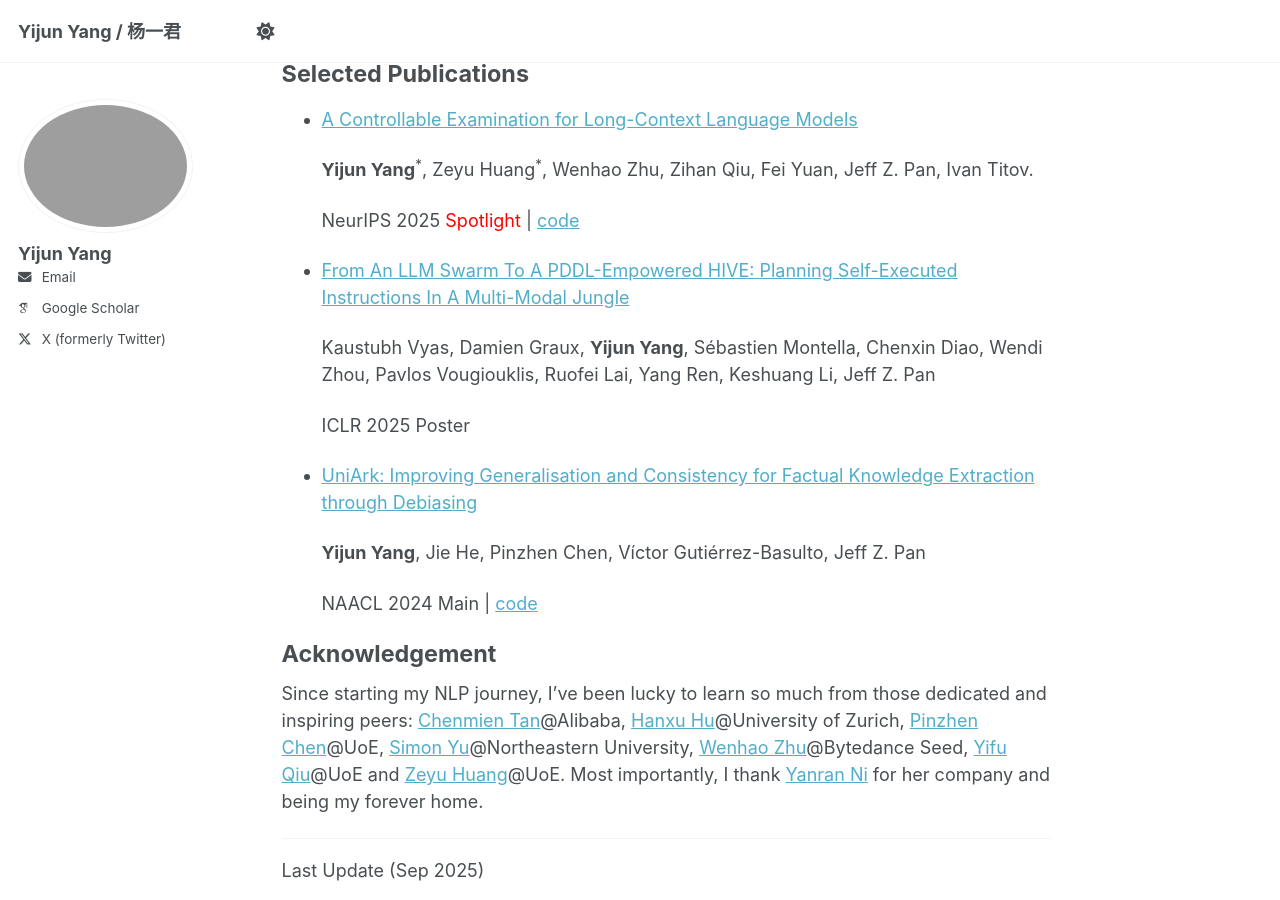
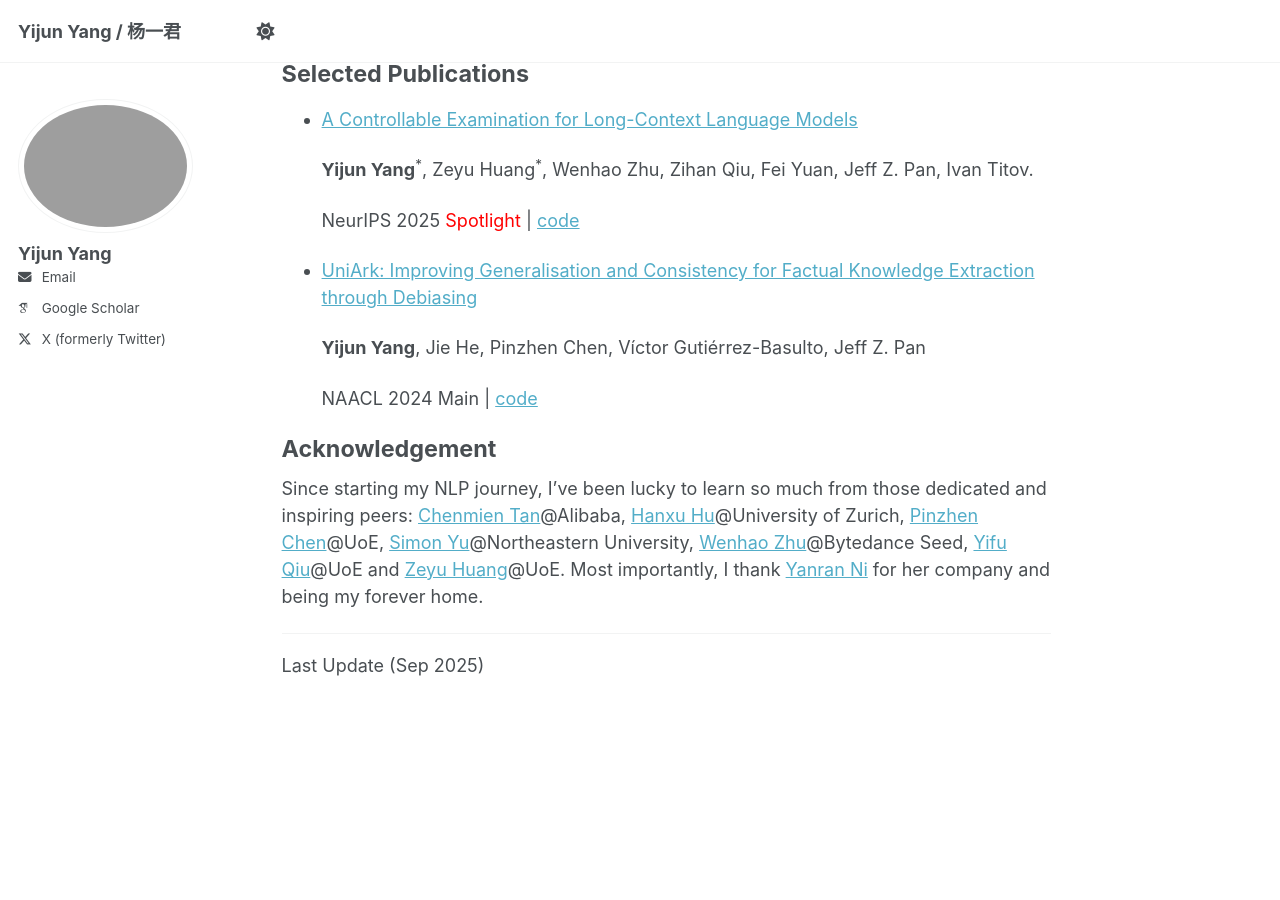
Before and after one commit to Thomasyyj/yangyijun, a Jekyll site: the page built from _pages/about.md, in a window 1280 px wide and 900 px high, scrolled down 492 px. Built offline with Jekyll 4.4.1, drawn with Linux system fonts in a browser that asks for light colours; some web fonts are replaced; a script that is not in the unit is left out.

Commit message:
Update about.md

```diff
--- a/_pages/about.md
+++ b/_pages/about.md
@@ -22,11 +22,7 @@ Selected Publications
   **Yijun Yang**<sup>*</sup>, Zeyu Huang<sup>*</sup>, Wenhao Zhu, Zihan Qiu, Fei Yuan, Jeff Z. Pan, Ivan Titov.
 
   NeurIPS 2025 <span style="color: red;">Spotlight</span> \| [code](https://github.com/Thomasyyj/LongBio-Benchmark)
-- [From An LLM Swarm To A PDDL-Empowered HIVE: Planning Self-Executed Instructions In A Multi-Modal Jungle](https://arxiv.org/pdf/2412.12839)
 
-  Kaustubh Vyas, Damien Graux, **Yijun Yang**, Sébastien Montella, Chenxin Diao, Wendi Zhou, Pavlos Vougiouklis, Ruofei Lai, Yang Ren, Keshuang Li, Jeff Z. Pan
-
-  ICLR 2025 Poster
 - [UniArk: Improving Generalisation and Consistency for Factual Knowledge Extraction through Debiasing](https://arxiv.org/abs/2404.01253)
 
   **Yijun Yang**, Jie He, Pinzhen Chen, Víctor Gutiérrez-Basulto, Jeff Z. Pan
```
